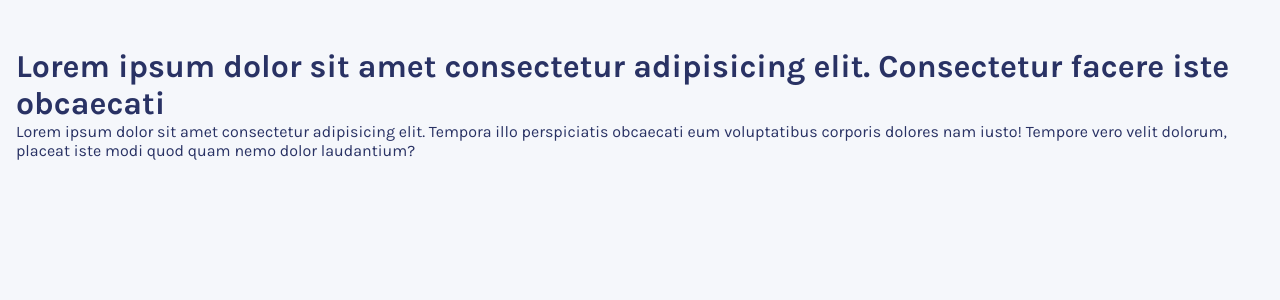
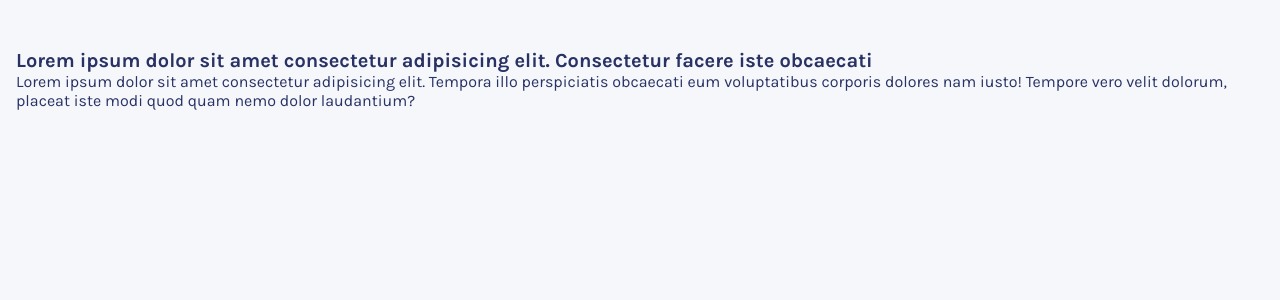
Before and after one commit to iamsebastn/Quizzical, a React (Vite) app: page / in a window 1280 px wide. Both pictures are taken after a click on the button "Start Quiz". Shown: the top 300 px of the page. Built offline with nearby package versions, Linux system fonts and the light colour scheme.

Commit message:
minor changes

```diff
--- a/src/components/Questions.jsx
+++ b/src/components/Questions.jsx
@@ -3,8 +3,8 @@ import { useState, useEffect } from "react";
 function Questions() {
     return (
         <>
-            <h1 t_h2>Lorem ipsum dolor sit amet consectetur adipisicing elit. Consectetur facere iste obcaecati </h1>
-            <p>Lorem ipsum dolor sit amet consectetur adipisicing elit. Tempora illo perspiciatis obcaecati eum voluptatibus corporis dolores nam iusto! Tempore vero velit dolorum, placeat iste modi quod quam nemo dolor laudantium?</p>
+            <h1 className="t_h2">Lorem ipsum dolor sit amet consectetur adipisicing elit. Consectetur facere iste obcaecati </h1>
+            <p className="t_p">Lorem ipsum dolor sit amet consectetur adipisicing elit. Tempora illo perspiciatis obcaecati eum voluptatibus corporis dolores nam iusto! Tempore vero velit dolorum, placeat iste modi quod quam nemo dolor laudantium?</p>
         </>
     )
 }
--- a/src/index.css
+++ b/src/index.css
@@ -82,10 +82,8 @@ Typography
 .t_p {
   font-style: normal;
   font-weight: 500;
-  font-size: 0.625rem;
+  font-size: 1rem;
   line-height: 1.16;
-
-  text-align: center;
 }
 
 /* =====
```
